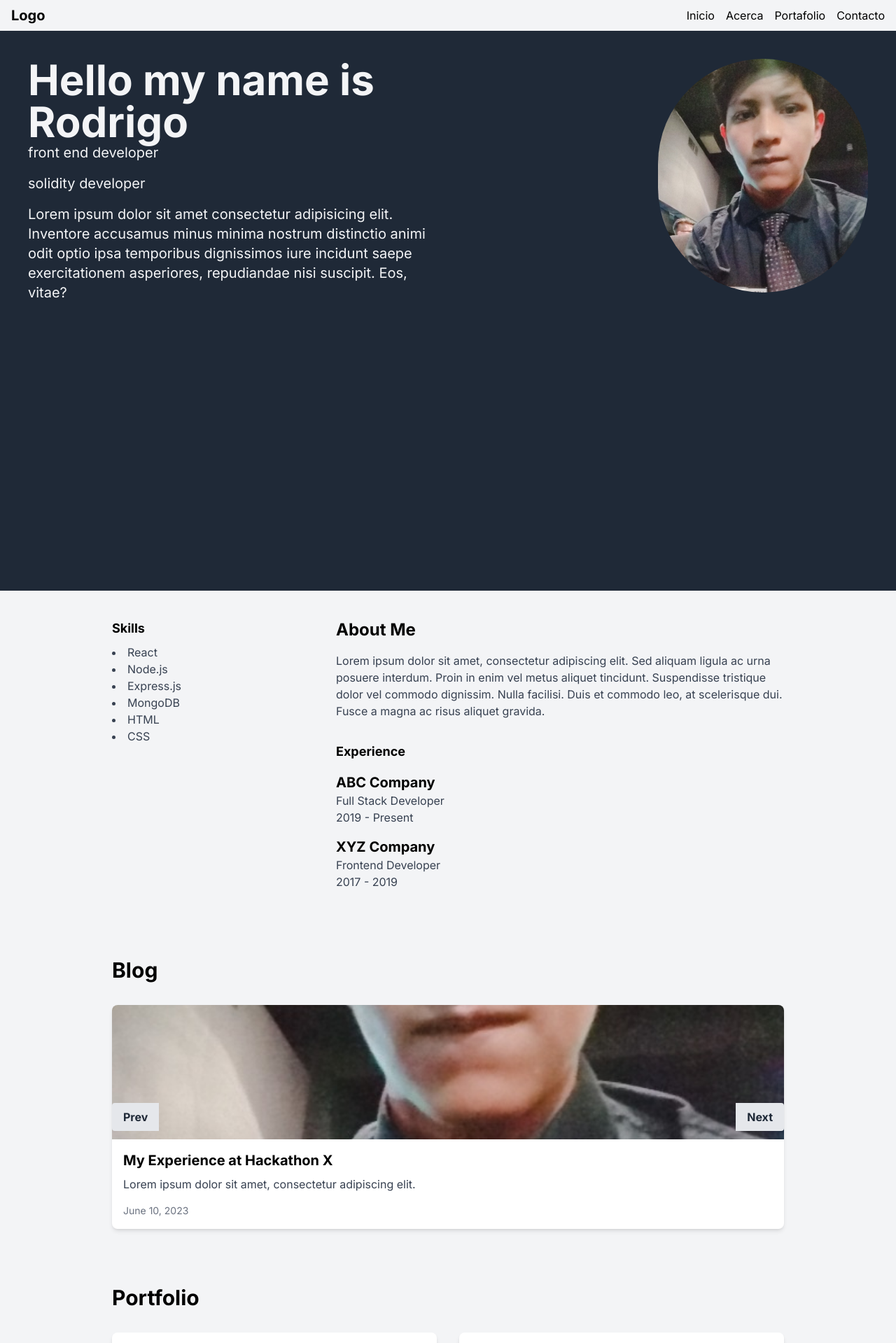
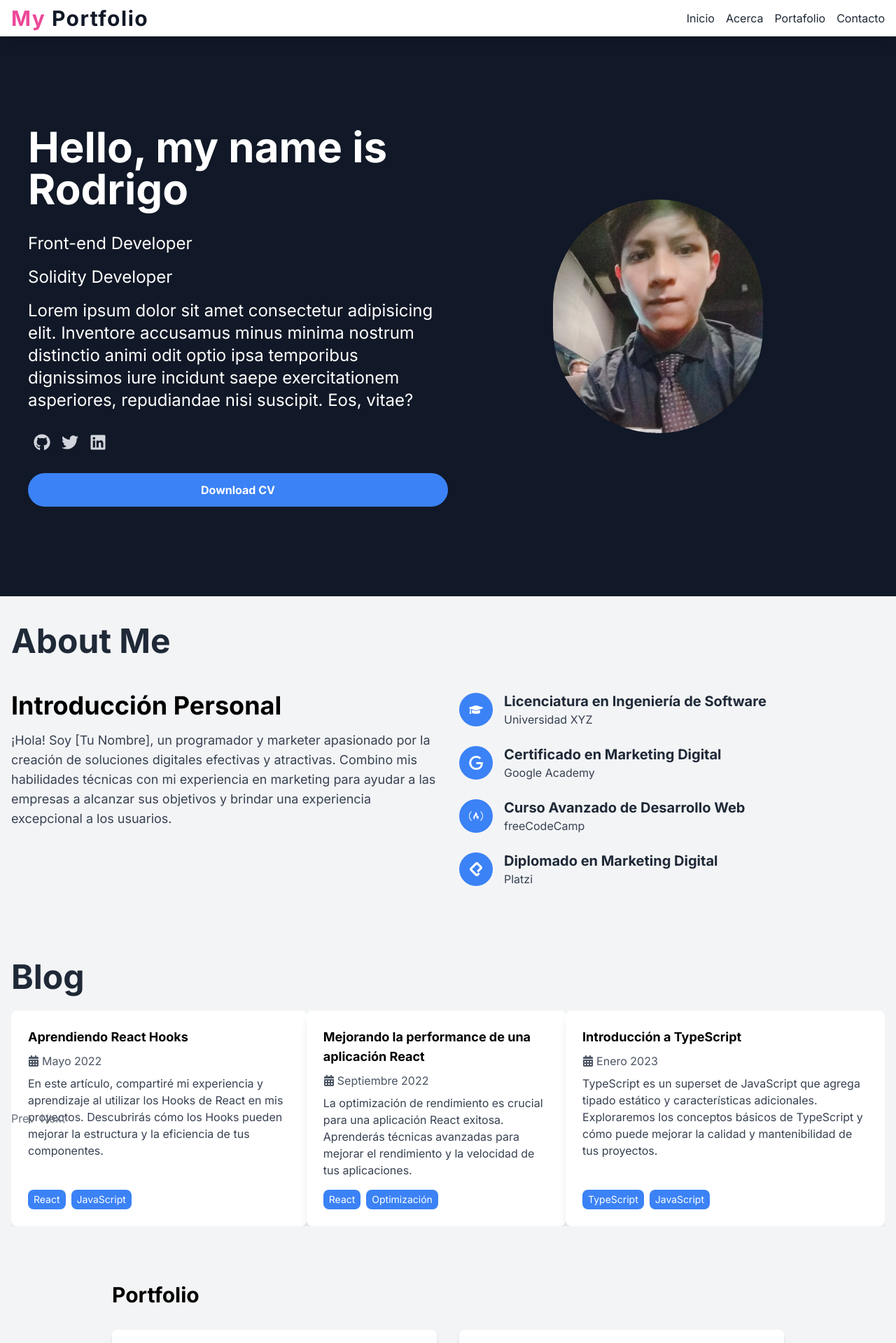
Before and after one commit to Rodrigo-Fernandez11/mi-portolio-next, a Next.js app: page / in a window 1280 px wide. Shown: the top 1919 px of the page at 70% size. Built offline with nearby package versions, Linux system fonts and the light colour scheme.

Commit message:
animaciones

```diff
--- a/package.json
+++ b/package.json
@@ -15,11 +15,17 @@
     "autoprefixer": "10.4.14",
     "eslint": "8.44.0",
     "eslint-config-next": "13.4.7",
+    "framer-motion": "^10.12.18",
     "next": "13.4.7",
     "postcss": "8.4.24",
     "react": "18.2.0",
     "react-dom": "18.2.0",
+    "react-icons": "^4.10.1",
+    "react-transition-group": "^4.4.5",
     "tailwindcss": "3.3.2",
     "typescript": "5.1.6"
+  },
+  "devDependencies": {
+    "@types/react-transition-group": "^4.4.6"
   }
 }
--- a/src/app/page.tsx
+++ b/src/app/page.tsx
@@ -3,7 +3,8 @@ import Blog from '@/components/sections/Blog'
 import ContactSection from '@/components/sections/Contact'
 import Navbar from '@/components/Navbar'
 import Portfolio from '@/components/sections/Portfolio'
-import HomeSection from '@/components/sections/Home'
+import HomeSection from '@/components/sections/HomeSection'
+
 
 
 
--- a/src/components/Navbar.tsx
+++ b/src/components/Navbar.tsx
@@ -1,17 +1,52 @@
+import React from "react";
+
 const Navbar: React.FC = () => {
   return (
-    <nav className="bg-gray-100 text-black sticky top-0">
+    <nav className="bg-white text-gray-800 sticky top-0 shadow-lg">
       <div className="container mx-auto px-4 py-2 flex justify-between items-center">
-        <a href="#" className="text-xl font-bold">Logo</a>
+        <a
+          href="#"
+          className="text-3xl font-bold tracking-wider text-gray-900 hover:text-pink-500 transition-colors duration-300"
+        >
+          <span className="text-pink-500">My</span> Portfolio
+        </a>
         <ul className="flex space-x-4">
-          <li><a href="#">Inicio</a></li>
-          <li><a href="#">Acerca</a></li>
-          <li><a href="#">Portafolio</a></li>
-          <li><a href="#">Contacto</a></li>
+          <li>
+            <a
+              href="#"
+              className="nav-link hover:text-pink-500 transition-colors duration-300"
+            >
+              Inicio
+            </a>
+          </li>
+          <li>
+            <a
+              href="#"
+              className="nav-link hover:text-pink-500 transition-colors duration-300"
+            >
+              Acerca
+            </a>
+          </li>
+          <li>
+            <a
+              href="#"
+              className="nav-link hover:text-pink-500 transition-colors duration-300"
+            >
+              Portafolio
+            </a>
+          </li>
+          <li>
+            <a
+              href="#"
+              className="nav-link hover:text-pink-500 transition-colors duration-300"
+            >
+              Contacto
+            </a>
+          </li>
         </ul>
       </div>
     </nav>
   );
-}
+};
 
 export default Navbar;
--- /dev/null
+++ b/src/components/common/SocialLinks.tsx
@@ -0,0 +1,22 @@
+// SocialLink.tsx
+import React, { ReactNode } from "react";
+
+interface SocialLinkProps {
+  href: string;
+  icon: ReactNode;
+  label: string;
+}
+
+const SocialLink: React.FC<SocialLinkProps> = ({ href, icon, label }) => (
+  <a
+    href={href}
+    target="_blank"
+    rel="noopener noreferrer"
+    className="text-gray-300 hover:text-gray-500 mx-2"
+  >
+    {icon}
+    <span className="sr-only">{label}</span>
+  </a>
+);
+
+export default SocialLink;
--- a/src/components/sections/AboutMe.tsx
+++ b/src/components/sections/AboutMe.tsx
@@ -1,15 +1,99 @@
-"use client"
+"use client";
+import React from "react";
+import { motion } from "framer-motion";
+import { FaGraduationCap } from "react-icons/fa";
+import { SiGoogle, SiFreecodecamp, SiPlatzi } from "react-icons/si";
+
+interface IntroductionProps {
+  title: string;
+  description: string;
+}
+
+const Introduction: React.FC<IntroductionProps> = ({ title, description }) => {
+  return (
+    <motion.div
+      initial={{ opacity: 0, y: -20 }}
+      animate={{ opacity: 1, y: 0 }}
+      transition={{ duration: 0.4 }}
+      className="mb-8"
+    >
+      <h3 className="text-2xl md:text-4xl font-bold mb-4">{title}</h3>
+      <p className="text-gray-700 text-lg">{description}</p>
+    </motion.div>
+  );
+};
+
+interface TimelineEventProps {
+  icon: React.ReactNode;
+  title: string;
+  description: string;
+}
+
+const TimelineEvent: React.FC<TimelineEventProps> = ({ icon, title, description }) => {
+  return (
+    <motion.div
+      initial={{ opacity: 0, x: -20 }}
+      animate={{ opacity: 1, x: 0 }}
+      transition={{ duration: 0.4 }}
+      className="flex items-center mb-6"
+    >
+      <div className="w-12 h-12 flex items-center justify-center rounded-full bg-blue-500 text-white text-xl">
+        {icon}
+      </div>
+      <div className="ml-4">
+        <h4 className="text-xl font-bold text-gray-800">{title}</h4>
+        <p className="text-gray-700">{description}</p>
+      </div>
+    </motion.div>
+  );
+};
+
 const AboutMe: React.FC = () => {
   return (
     <section className="bg-gray-100 py-10">
-      <div className="max-w-5xl mx-auto px-4 sm:px-6 lg:px-8">
-        <div className="flex flex-col md:flex-row">
-          <div className="md:w-1/3">
-            <SkillsList />
+      <div className="container mx-auto px-4">
+        <h2 className="text-4xl md:text-5xl font-bold text-gray-800 mb-12">
+          About Me
+        </h2>
+
+        <div className="grid grid-cols-1 md:grid-cols-2 gap-8">
+          <div>
+            <Introduction
+              title="Introducción Personal"
+              description="¡Hola! Soy [Tu Nombre], un programador y marketer apasionado por la creación de soluciones digitales efectivas y atractivas. Combino mis habilidades técnicas con mi experiencia en marketing para ayudar a las empresas a alcanzar sus objetivos y brindar una experiencia excepcional a los usuarios."
+            />
           </div>
-          <div className="md:w-2/3">
-            <Introduction />
-            <ExperienceList />
+
+          <div>
+            <motion.div
+              initial={{ opacity: 0, x: -20 }}
+              animate={{ opacity: 1, x: 0 }}
+              transition={{ duration: 0.4 }}
+            >
+              <TimelineEvent
+                icon={<FaGraduationCap />}
+                title="Licenciatura en Ingeniería de Software"
+                description="Universidad XYZ"
+              />
+
+              <TimelineEvent
+                icon={<SiGoogle />}
+                title="Certificado en Marketing Digital"
+                description="Google Academy"
+              />
+
+              <TimelineEvent
+                icon={<SiFreecodecamp />}
+                title="Curso Avanzado de Desarrollo Web"
+                description="freeCodeCamp"
+              />
+
+              <TimelineEvent
+                icon={<SiPlatzi />}
+                title="Diplomado en Marketing Digital"
+                description="Platzi"
+              />
+            </motion.div>
           </div>
         </div>
       </div>
@@ -17,64 +101,4 @@ const AboutMe: React.FC = () => {
   );
 };
 
-
-const SkillsList: React.FC = () => {
-  const skills = ["React", "Node.js", "Express.js", "MongoDB", "HTML", "CSS"];
-
-  return (
-    <div className="mb-8">
-      <h3 className="text-lg font-bold mb-2">Skills</h3>
-      <ul className="list-disc list-inside">
-        {skills.map((skill) => (
-          <li key={skill} className="text-gray-700">
-            {skill}
-          </li>
-        ))}
-      </ul>
-    </div>
-  );
-};
-
-const Introduction: React.FC = () => {
-  return (
-    <div className="mb-8">
-      <h2 className="text-2xl font-bold mb-4">About Me</h2>
-      <p className="text-gray-700">
-        Lorem ipsum dolor sit amet, consectetur adipiscing elit. Sed aliquam ligula ac
-        urna posuere interdum. Proin in enim vel metus aliquet tincidunt. Suspendisse
-        tristique dolor vel commodo dignissim. Nulla facilisi. Duis et commodo leo, at
-        scelerisque dui. Fusce a magna ac risus aliquet gravida.
-      </p>
-    </div>
-  );
-};
-
-const ExperienceList: React.FC = () => {
-  const experiences = [
-    {
-      company: "ABC Company",
-      position: "Full Stack Developer",
-      period: "2019 - Present",
-    },
-    {
-      company: "XYZ Company",
-      position: "Frontend Developer",
-      period: "2017 - 2019",
-    },
-  ];
-
-  return (
-    <div>
-      <h3 className="text-lg font-bold mb-4">Experience</h3>
-      {experiences.map((experience) => (
-        <div key={experience.company} className="mb-4">
-          <h4 className="text-xl font-bold">{experience.company}</h4>
-          <p className="text-gray-700">{experience.position}</p>
-          <p className="text-gray-700">{experience.period}</p>
-        </div>
-      ))}
-    </div>
-  );
-};
-
 export default AboutMe;
--- a/src/components/sections/Blog.tsx
+++ b/src/components/sections/Blog.tsx
@@ -1,91 +1,123 @@
 "use client"
-import Image from "next/image";
 import React, { useState } from "react";
-import perfil from "../../../public/images/foto-perfil.jpg"
+import { motion } from "framer-motion";
+import { FaCalendarAlt } from "react-icons/fa";
+import { SiReact, SiTypescript } from "react-icons/si";
 
-interface BlogEntry {
+const BlogCard: React.FC<{
   title: string;
-  description: string;
   date: string;
-  image: string;
-}
+  tags: string[];
+  excerpt: string;
+}> = ({ title, date, tags, excerpt }) => {
+  return (
+    <motion.div
+      className="bg-white rounded-lg shadow-lg p-6 flex flex-col"
+      whileHover={{ scale: 1.05 }}
+      whileTap={{ scale: 0.95 }}
+    >
+      <h3 className="text-lg font-bold mb-2">{title}</h3>
+      <div className="flex items-center text-gray-600 mb-2">
+        <FaCalendarAlt className="mr-1" />
+        <span>{date}</span>
+      </div>
+      <p className="text-gray-700 mb-4">{excerpt}</p>
+      <div className="flex mt-auto">
+        {tags.map((tag, index) => (
+          <div
+            key={index}
+            className="px-2 py-1 bg-blue-500 text-white text-sm rounded-lg mr-2"
+          >
+            {tag}
+          </div>
+        ))}
+      </div>
+    </motion.div>
+  );
+};
 
-const Blog: React.FC = () => {
-  const entries: BlogEntry[] = [
+const BlogCarousel: React.FC = () => {
+  const blogPosts = [
     {
-      title: "My Experience at Hackathon X",
-      description: "Lorem ipsum dolor sit amet, consectetur adipiscing elit.",
-      date: "June 10, 2023",
-      image: "hackathon-x.jpg",
+      title: "Aprendiendo React Hooks",
+      date: "Mayo 2022",
+      tags: ["React", "JavaScript"],
+      excerpt:
+        "En este artículo, compartiré mi experiencia y aprendizaje al utilizar los Hooks de React en mis proyectos. Descubrirás cómo los Hooks pueden mejorar la estructura y la eficiencia de tus componentes.",
     },
     {
-      title: "Speaking at Conference Y",
-      description: "Lorem ipsum dolor sit amet, consectetur adipiscing elit.",
-      date: "May 15, 2023",
-      image: "conference-y.jpg",
+      title: "Mejorando la performance de una aplicación React",
+      date: "Septiembre 2022",
+      tags: ["React", "Optimización"],
+      excerpt:
+        "La optimización de rendimiento es crucial para una aplicación React exitosa. Aprenderás técnicas avanzadas para mejorar el rendimiento y la velocidad de tus aplicaciones.",
     },
-    // ...more entries
+    {
+      title: "Introducción a TypeScript",
+      date: "Enero 2023",
+      tags: ["TypeScript", "JavaScript"],
+      excerpt:
+        "TypeScript es un superset de JavaScript que agrega tipado estático y características adicionales. Exploraremos los conceptos básicos de TypeScript y cómo puede mejorar la calidad y mantenibilidad de tus proyectos.",
+    },
   ];
 
-  const [currentEntry, setCurrentEntry] = useState<number>(0);
+  const [currentPost, setCurrentPost] = useState(0);
 
   const handleNext = () => {
-    setCurrentEntry((prevEntry) =>
-      prevEntry === entries.length - 1 ? 0 : prevEntry + 1
-    );
+    setCurrentPost((prev) => (prev === blogPosts.length - 1 ? 0 : prev + 1));
   };
 
   const handlePrev = () => {
-    setCurrentEntry((prevEntry) =>
-      prevEntry === 0 ? entries.length - 1 : prevEntry - 1
-    );
+    setCurrentPost((prev) => (prev === 0 ? blogPosts.length - 1 : prev - 1));
   };
 
   return (
+    <div className="relative">
+      <div className="flex overflow-hidden">
+        <motion.div
+          className="flex transition-all duration-500"
+          style={{ transform: `translateX(-${currentPost * 100}%)` }}
+        >
+          {blogPosts.map((post, index) => (
+            <BlogCard
+              key={index}
+              title={post.title}
+              date={post.date}
+              tags={post.tags}
+              excerpt={post.excerpt}
+            />
+          ))}
+        </motion.div>
+      </div>
+      <div className="absolute top-1/2 transform -translate-y-1/2">
+        <button
+          className="text-gray-500 hover:text-gray-700 focus:outline-none mr-2"
+          onClick={handlePrev}
+        >
+          Prev
+        </button>
+        <button
+          className="text-gray-500 hover:text-gray-700 focus:outline-none"
+          onClick={handleNext}
+        >
+          Next
+        </button>
+      </div>
+    </div>
+  );
+};
+
+const Blog: React.FC = () => {
+  return (
     <section className="bg-gray-100 py-10">
-      <div className="max-w-5xl mx-auto px-4 sm:px-6 lg:px-8">
-        <h2 className="text-3xl font-bold mb-8">Blog</h2>
-        <div className="relative">
-          <button
-            onClick={handlePrev}
-            className="absolute left-0 top-1/2 transform -translate-y-1/2 bg-gray-200 hover:bg-gray-300 text-gray-800 font-bold py-2 px-4 rounded-l"
-          >
-            Prev
-          </button>
-          <button
-            onClick={handleNext}
-            className="absolute right-0 top-1/2 transform -translate-y-1/2 bg-gray-200 hover:bg-gray-300 text-gray-800 font-bold py-2 px-4 rounded-r"
-          >
-            Next
-          </button>
-          <div className="mt-4">
-            <BlogEntryCard entry={entries[currentEntry]} />
-          </div>
-        </div>
+      <div className="container mx-auto px-4">
+        <h2 className="text-3xl md:text-4xl lg:text-5xl font-bold text-gray-800 mb-6">
+          Blog
+        </h2>
+        <BlogCarousel />
       </div>
     </section>
   );
 };
 
-interface BlogEntryCardProps {
-  entry: BlogEntry;
-}
-
-const BlogEntryCard: React.FC<BlogEntryCardProps> = ({ entry }) => {
-  return (
-    <div className="bg-white rounded-lg overflow-hidden shadow-md">
-      <Image
-        src={perfil}
-        alt="hola"
-        className="w-full h-48 object-cover"
-      />
-      <div className="p-4">
-        <h3 className="text-xl font-bold mb-2">{entry.title}</h3>
-        <p className="text-gray-700 mb-4">{entry.description}</p>
-        <p className="text-gray-500 text-sm">{entry.date}</p>
-      </div>
-    </div>
-  );
-};
-
 export default Blog;
--- a/src/components/sections/Home.tsx
+++ /dev/null
@@ -1,32 +0,0 @@
-import React from "react";
-import Image from "next/image";
-import perfil from "../../../public/images/foto-perfil.jpg";
-
-const HomeSection: React.FC = () => {
-  return (
-    <section className="bg-gray-800 text-gray-100 h-screen p-10 flex flex-col md:flex-row">
-      <div className="w-full md:w-1/2">
-        <h2 className="text-2xl md:text-4xl lg:text-6xl font-bold">Hello my name is Rodrigo</h2>
-        <div className="space-y-2 md:space-y-3 lg:space-y-4">
-          <p className="text-base md:text-lg lg:text-xl">front end developer</p>
-          <p className="text-base md:text-lg lg:text-xl">solidity developer</p>
-          <p className="text-base md:text-lg lg:text-xl">Lorem ipsum dolor sit amet consectetur adipisicing elit. Inventore accusamus minus minima nostrum distinctio animi odit optio ipsa temporibus dignissimos iure incidunt saepe exercitationem asperiores, repudiandae nisi suscipit. Eos, vitae?</p>
-        </div>
-      </div>
-
-      <div className="w-full md:w-1/2 flex justify-center md:justify-end">
-        <div className="max-w-xs md:max-w-md">
-          <Image
-            src={perfil}
-            alt="foto perfil rodrigo peña"
-            width={300}
-            height={300}
-            className="rounded-full object-contain"
-          />
-        </div>
-      </div>
-    </section>
-  );
-}
-
-export default HomeSection;
--- /dev/null
+++ b/src/components/sections/HomeSection.tsx
@@ -0,0 +1,61 @@
+import React from "react";
+import Image from "next/image";
+import perfil from "../../../public/images/foto-perfil.jpg";
+import { FaGithub, FaTwitter, FaLinkedin } from "react-icons/fa";
+import SocialLink from "../common/SocialLinks";
+
+const HomeSection: React.FC = () => {
+  return (
+    <section className="bg-gray-900 text-white min-h-screen p-10 flex flex-col md:flex-row">
+      <div className="w-full md:w-1/2 flex flex-col justify-center">
+        <h2 className="text-4xl md:text-6xl font-bold">
+          Hello, my name is Rodrigo
+        </h2>
+        <div className="mt-8 space-y-4">
+          <p className="text-xl md:text-2xl">Front-end Developer</p>
+          <p className="text-xl md:text-2xl">Solidity Developer</p>
+          <p className="text-xl md:text-2xl">
+            Lorem ipsum dolor sit amet consectetur adipisicing elit. Inventore
+            accusamus minus minima nostrum distinctio animi odit optio ipsa
+            temporibus dignissimos iure incidunt saepe exercitationem
+            asperiores, repudiandae nisi suscipit. Eos, vitae?
+          </p>
+        </div>
+
+        <div className="flex mt-8">
+          <SocialLink
+            href="https://github.com/your-username"
+            icon={<FaGithub size={24} />}
+            label="GitHub"
+          />
+          <SocialLink
+            href="https://twitter.com/your-username"
+            icon={<FaTwitter size={24} />}
+            label="Twitter"
+          />
+          <SocialLink
+            href="https://linkedin.com/in/your-username"
+            icon={<FaLinkedin size={24} />}
+            label="LinkedIn"
+          />
+        </div>
+
+        <button className="bg-blue-500 hover:bg-blue-600 text-white font-bold py-3 px-6 rounded-full mt-8">
+          Download CV
+        </button>
+      </div>
+
+      <div className="w-full md:w-1/2 flex justify-center items-center mt-8 md:mt-0">
+        <Image
+          src={perfil}
+          alt="foto perfil rodrigo peña"
+          className="rounded-full"
+          width={300}
+          height={300}
+        />
+      </div>
+    </section>
+  );
+};
+
+export default HomeSection;
```
Also changed, not shown: 1 other file (tests, documents, lock files or other folders).
